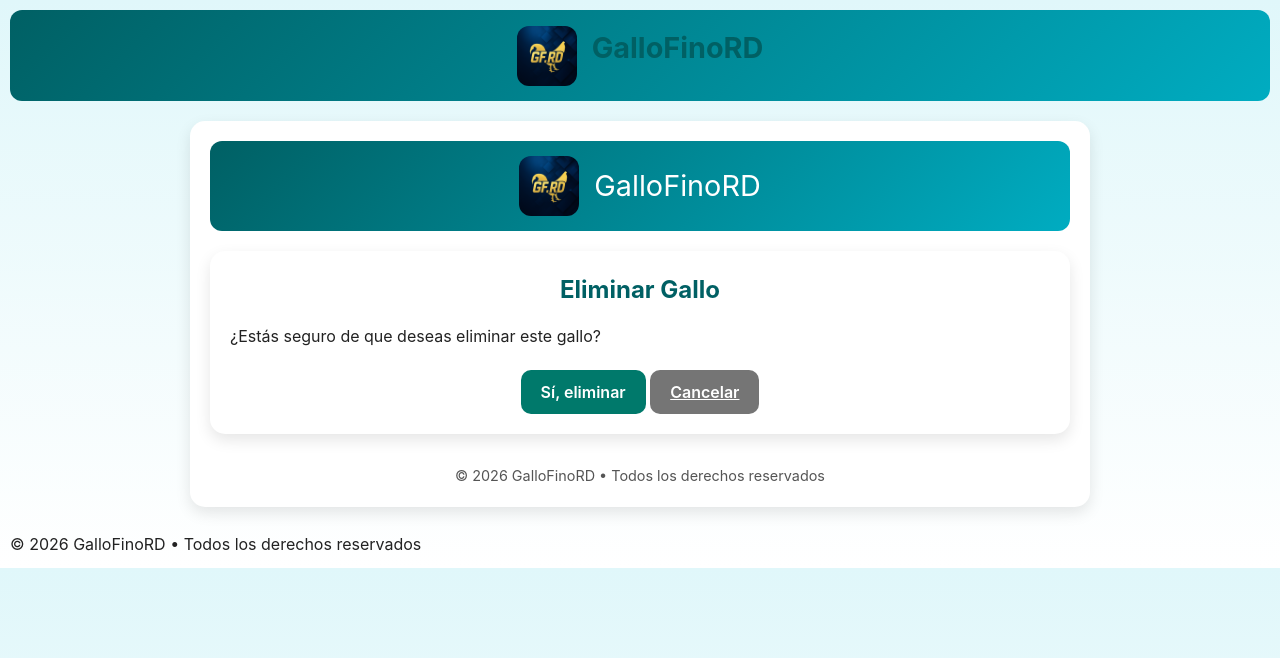
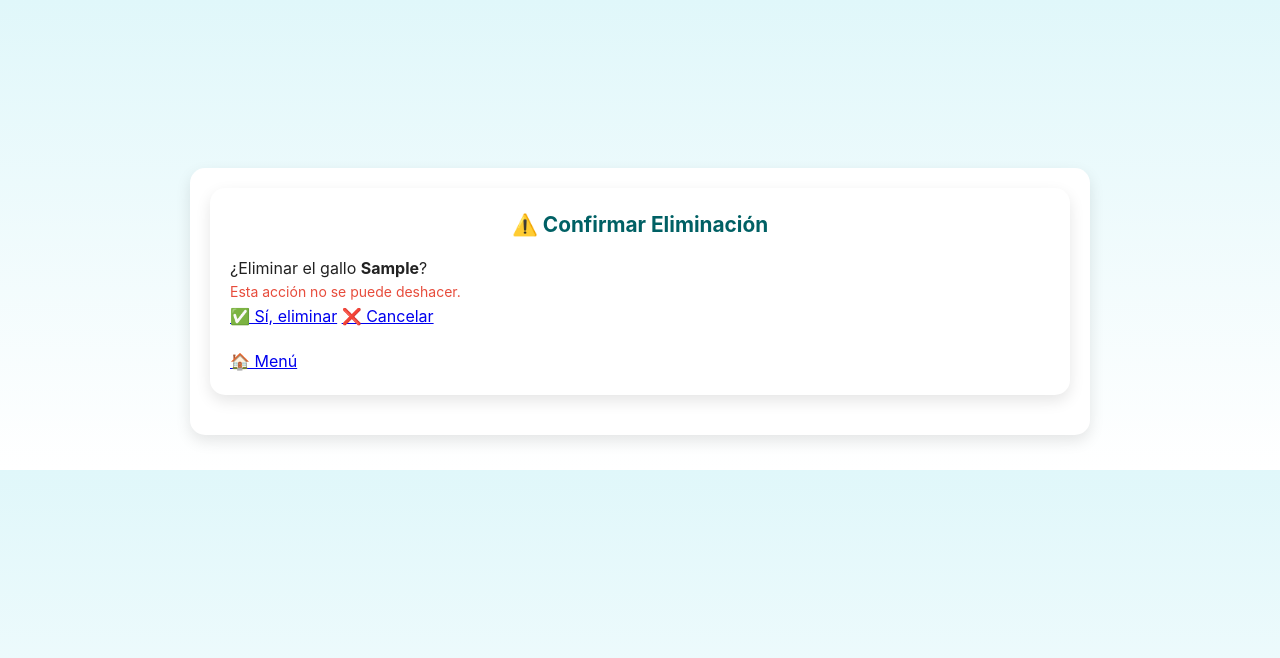
Before and after one commit to danny437/GalloFinoRD, a Flask app: template templates/eliminar_gallo.html in a window 1280 px wide. Shown: the top 658 px of the page. Run offline with Flask 3, Linux system fonts and the light colour scheme; the template is opened without the code that fills it: most values are stand-ins (such as "Sample title", 1, 10 or a date in 2020); a map, chart or similar area stays blank.

Commit message:
Update eliminar_gallo.html

```diff
--- a/templates/eliminar_gallo.html
+++ b/templates/eliminar_gallo.html
@@ -1,30 +1,26 @@
-{% extends "base.html" %}
-
-{% block title %}Eliminar Gallo{% endblock %}
-
-{% block content %}
+<!DOCTYPE html>
+<html>
+<head>
+<meta charset="UTF-8">
+<title>GFRD Eliminar Gallo 2026</title>
+<link rel="stylesheet" href="{{ url_for('static', filename='css/style.css') }}">
+</head>
+<body>
+<canvas id="bg"></canvas>
 <div class="container">
-    <div class="header">
-        <div class="header-left">
-            <img src="{{ url_for('static', filename='OIP.png') }}" alt="Logo GFRD" class="logo-header">
-            <div class="app-name">GalloFinoRD</div>
-        </div>
-    </div>
-
-    <div class="error-card">
-        <h2>Eliminar Gallo</h2>
-        <p>¿Estás seguro de que deseas eliminar este gallo?</p>
-
-        <form method="POST">
-            <div class="acciones-centradas">
-                <button type="submit" class="btn">Sí, eliminar</button>
-                <a href="{{ url_for('lista') }}" class="btn btn-secondary">Cancelar</a>
-            </div>
-        </form>
-    </div>
-
-    <div class="footer" style="text-align: center; margin-top: 30px; font-size: 0.9rem; color: #555;">
-        © 2026 GalloFinoRD • Todos los derechos reservados
-    </div>
+<div class="card">
+<h3>⚠️ Confirmar Eliminación</h3>
+<p>¿Eliminar el gallo <strong>{{ placa_traba }}</strong>?</p>
+<p style="color:#e74c3c; font-size:14px;">Esta acción no se puede deshacer.</p>
+<div class="button-group">
+<a href="{{ url_for('confirmar_eliminar_gallo', id=id) }}" class="yes">✅ Sí, eliminar</a>
+<a href="{{ url_for('lista_gallos') }}" class="no">❌ Cancelar</a>
 </div>
-{% endblock %}
+<div style="margin-top:20px;">
+    <a href="{{ url_for('menu_principal') }}" class="btn-ghost">🏠 Menú</a>
+</div>
+</div>
+</div>
+<script src="{{ url_for('static', filename='js/main.js') }}"></script>
+</body>
+</html>
```
